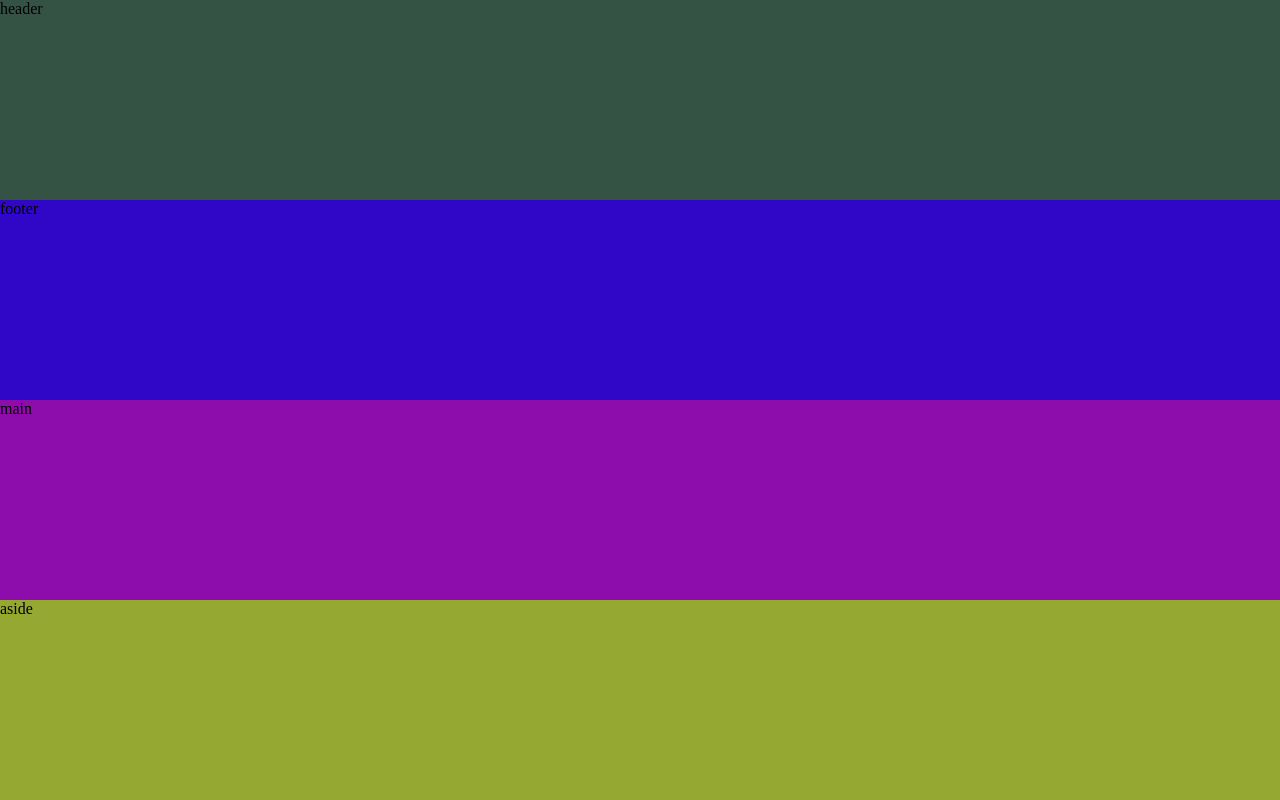
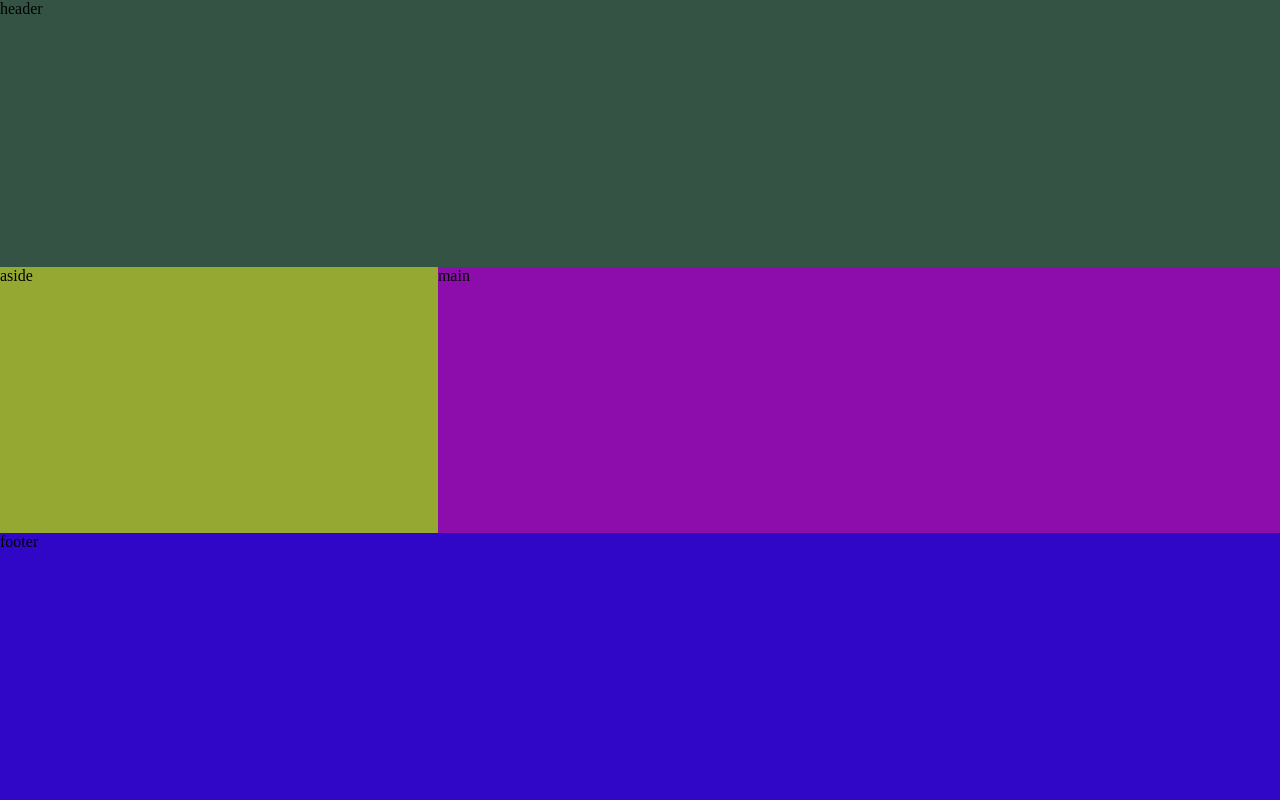
Before and after one commit to Renaanprofissional/CSS-DISPLAY-GRID---CALCULADORA, a plain HTML site: page Aula_2.html in a window 1280 px wide. Drawn offline with Linux system fonts and the light colour scheme.

Commit message:
Version Nova

```diff
--- a/Aula_2.css
+++ b/Aula_2.css
@@ -9,8 +9,13 @@ div{
     height: 100vh;
     width: 100vw;
     display: grid;
-
-
+    grid-template-areas:
+    'header header header'
+    'aside main main'
+    'footer footer footer'
+    ;
+    grid-column: 1fr 3fr 1fr;
+    grid-row: 1fr 4fr 1fr;
 
 }
 
@@ -18,12 +23,14 @@ header {
     background-color: #345345;
     height: 100%;
     width: 100%;
+    grid-area: header;
 
 }
 aside {
     background-color: #95a932;
     height: 100%;
     width: 100%;
+    grid-area: aside;
 
 
 }
@@ -32,6 +39,7 @@ main {
     background-color: #8c0dab;
     height: 100%;
     width: 100%;
+    grid-area: main;
 
 }
 
@@ -39,5 +47,6 @@ footer {
     background-color: #3007c6;
     height: 100%;
     width: 100%;
+    grid-area: footer;
 
 }
```
Also changed, not shown: index.html (added, +14 -0 lines), style.css (added), 1 other file.
